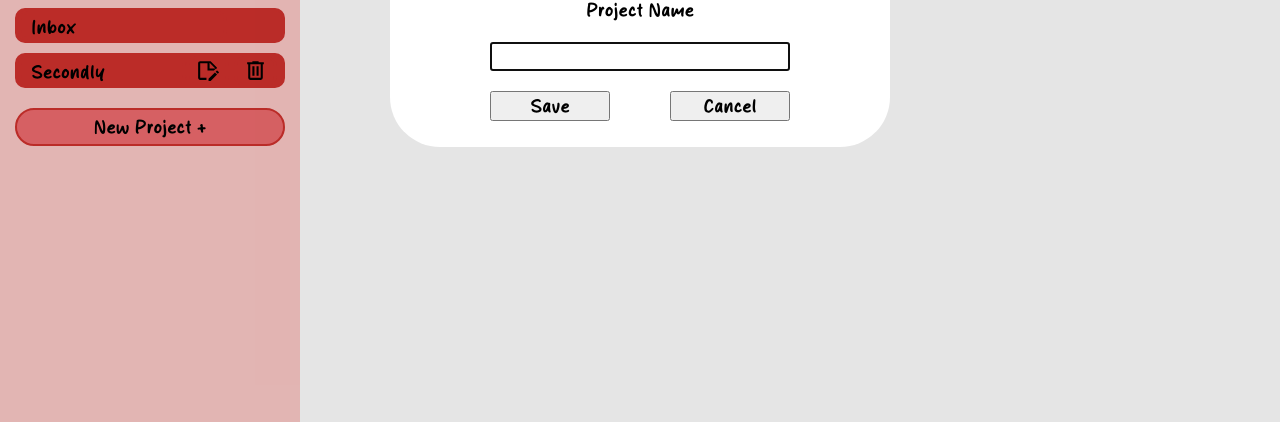
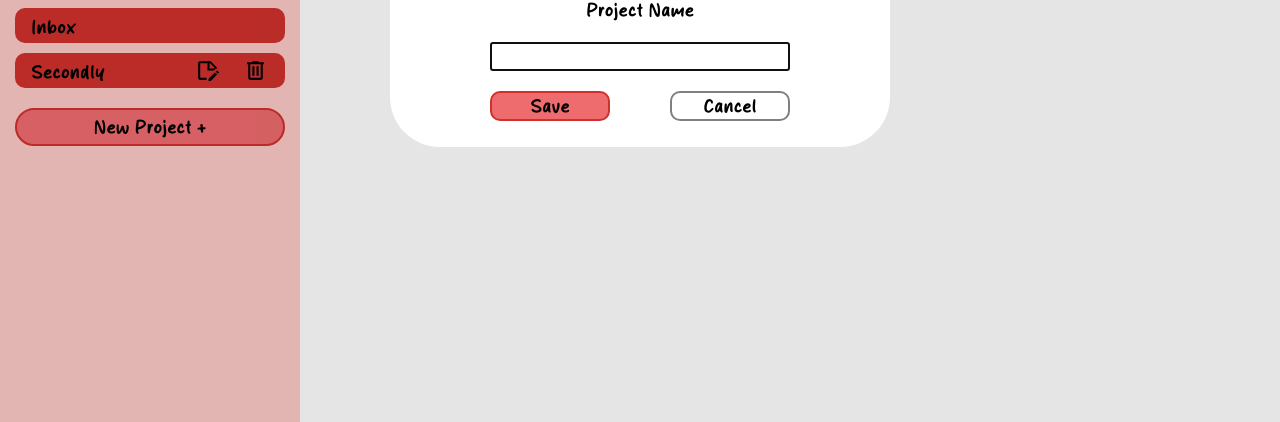
Before and after one commit to OverlordGummyBear/todo_list, a website built with webpack: page src/index.html in a window 1280 px wide. Both pictures are taken after a click on the button "New Project +". Shown: the part 378-800 px from the top of the page. Built offline with nearby package versions, Linux system fonts and the light colour scheme.

Commit message:
Add styling to dialog project buttons

```diff
--- a/src/index.html
+++ b/src/index.html
@@ -48,8 +48,8 @@
                 <label for="projectName">Project Name</label>
                 <input type="text" id="projectName" name="projectName" required>
                 <div>
-                    <button type="submit"> Save </button>
-                    <button type="button" command="close" commandfor="project-dialog"> Cancel </button>
+                    <button class="save-button" type="submit"> Save </button>
+                    <button class="close-button" type="button" command="close" commandfor="project-dialog"> Cancel </button>
                 </div>
             </form>
         </dialog>
--- a/src/styles.css
+++ b/src/styles.css
@@ -108,11 +108,16 @@ h1{
     font-size: 20px;
     border-radius: 20px;
     padding: 5px 10px;
+}
+
+.project-container > button,
+.save-button{
     background-color: var(--light-red-clr);
     border: 2px solid var(--dark-red-clr);
 }
 
-.project-container > button:hover{
+.project-container > button:hover,
+.save-button:hover{
     border: 2px solid var(--dark-red-clr);
     background-color: var(--dark-red-clr);
 }
@@ -237,6 +242,16 @@ hr{
 .project-creation-form button{
     font-size: 20px;
     width: 120px;
+    border-radius: 10px;
+}
+
+.close-button{
+    background-color: white;
+    border: 2px solid grey;
+}
+
+.close-button:hover{
+    background-color: grey;
 }
 
 .project-creation-form > div{
--- a/src/todo-viewer.js
+++ b/src/todo-viewer.js
@@ -105,10 +105,6 @@ class TodoViewer{
     openProjectDialog(projectId = null){
         const formh2 = document.querySelector(".project-form-H2");
 
-        console.log(this.projectDialog.dataset.editingId);
-
-        console.log("OpenProjectDialog: " + projectId)
-
         if(projectId){
             formh2.textContent = "Edit project";
 
```
